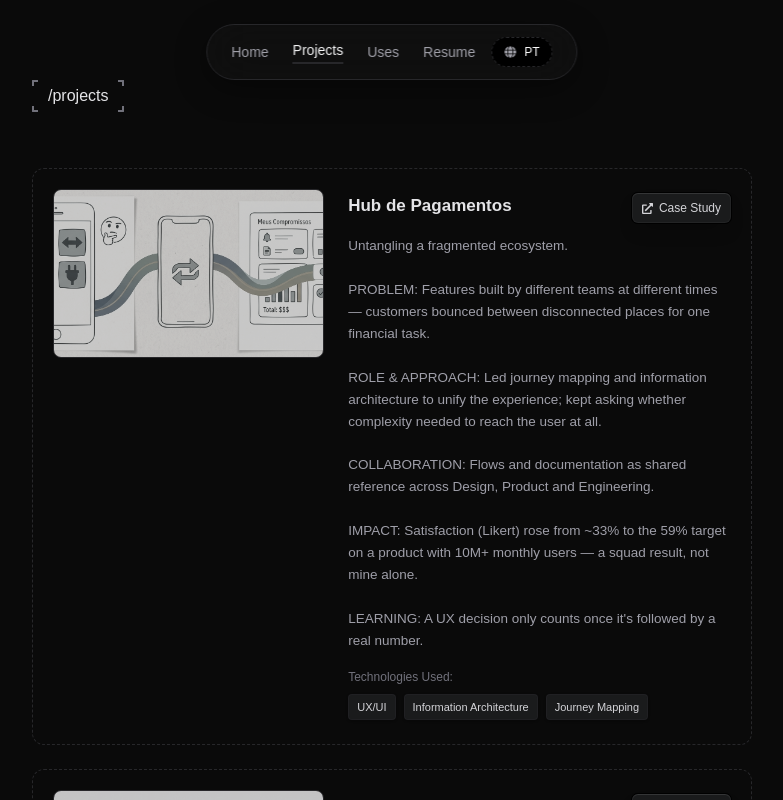
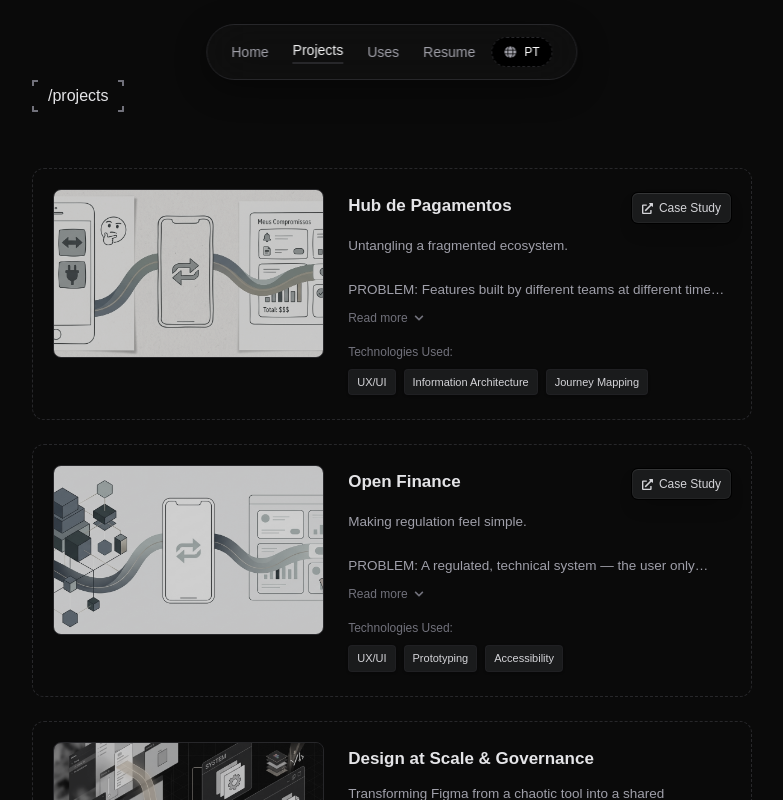
Before and after one commit to heverton-mendes/portfolio-sandbox, a React (Vite) app: page /projects in a window 1280 px wide. Shown: the top 800 px of the page, without its empty margins (248-1031 px from the left). Built offline with nearby package versions, Linux system fonts and the light colour scheme.

Commit message:
Adiciona comportamento de expansao accordion independente para os cards de projeto

```diff
--- a/src/components/sections/Projects.tsx
+++ b/src/components/sections/Projects.tsx
@@ -1,8 +1,8 @@
-import React from 'react';
+import React, { useState } from 'react';
 import { featuredProjects } from '../../data/projects';
 import type { ProjectData } from '../../data/projects';
 import { SectionTitle } from '../ui/SectionTitle';
-import { FaGithub, FaExternalLinkAlt } from 'react-icons/fa';
+import { FaGithub, FaExternalLinkAlt, FaChevronDown, FaChevronUp } from 'react-icons/fa';
 import { Link } from 'react-router-dom';
 import { useI18n } from '../../context/I18nContext';
 
@@ -32,13 +32,20 @@ export function Projects() {
 }
 
 export function ProjectCard({ project, language }: { project: ProjectData, language: 'en' | 'pt' }) {
+  // Estado que controla se este card específico está expandido ou não
+  const [isExpanded, setIsExpanded] = useState(false);
+
   const name = typeof project.name === 'string' ? project.name : project.name[language];
   const desc = typeof project.desc === 'string' ? project.desc : project.desc[language];
 
   return (
     <div className="group flex flex-col md:flex-row items-start gap-6 p-5 border border-dashed border-zinc-800 rounded-xl bg-transparent hover:border-zinc-600 hover:bg-[#131315] transition-all duration-300">
 
-      <div className="w-full md:w-[40%] shrink-0">
+      {/* Imagem clicável para expandir */}
+      <div
+        className="w-full md:w-[40%] shrink-0 cursor-pointer"
+        onClick={() => setIsExpanded(!isExpanded)}
+      >
         <div className="relative rounded-lg overflow-hidden border border-zinc-800 aspect-[16/10] bg-[#111111]">
           <img
             src={project.banner || 'https://via.placeholder.com/600x400?text=Project+Image'}
@@ -53,7 +60,11 @@ export function ProjectCard({ project, language }: { project: ProjectData, langu
         <div>
           <div className="flex flex-wrap justify-between items-start gap-4 mb-3">
 
-            <h3 className="text-[17px] font-semibold text-zinc-200 flex items-center gap-2 font-ui group-hover:text-white transition-colors">
+            {/* Título clicável */}
+            <h3
+              className="text-[17px] font-semibold text-zinc-200 flex items-center gap-2 font-ui group-hover:text-white transition-colors cursor-pointer"
+              onClick={() => setIsExpanded(!isExpanded)}
+            >
               {name}
             </h3>
 
@@ -72,9 +83,30 @@ export function ProjectCard({ project, language }: { project: ProjectData, langu
             </div>
           </div>
 
-          <p className="text-[13.5px] text-zinc-400 leading-relaxed mb-4 whitespace-pre-line font-ui group-hover:text-zinc-300 transition-colors">
-            {desc}
-          </p>
+          {/* Descrição com sanfona (Accordion) */}
+          <div className="mb-4">
+            <p
+              className={`text-[13.5px] text-zinc-400 leading-relaxed whitespace-pre-line font-ui group-hover:text-zinc-300 transition-colors cursor-pointer ${isExpanded ? '' : 'line-clamp-3'}`}
+              onClick={() => setIsExpanded(!isExpanded)}
+            >
+              {desc}
+            </p>
+
+            <button
+              onClick={() => setIsExpanded(!isExpanded)}
+              className="mt-2 flex items-center gap-1.5 text-[12px] font-ui font-medium text-zinc-500 hover:text-zinc-300 transition-colors"
+            >
+              {isExpanded ? (
+                <>
+                  {language === 'en' ? 'Show less' : 'Mostrar menos'} <FaChevronUp className="text-[10px]" />
+                </>
+              ) : (
+                <>
+                  {language === 'en' ? 'Read more' : 'Ler mais'} <FaChevronDown className="text-[10px]" />
+                </>
+              )}
+            </button>
+          </div>
         </div>
 
         <div>
```
